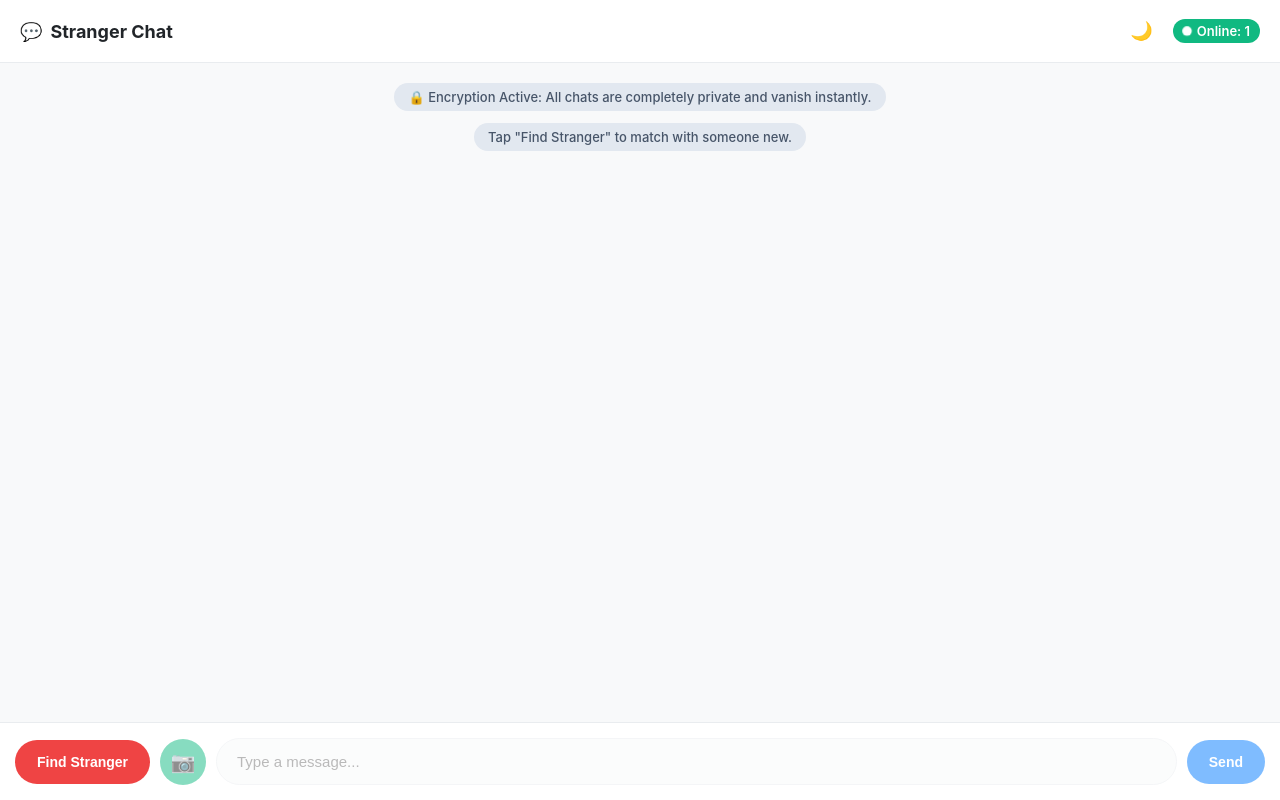
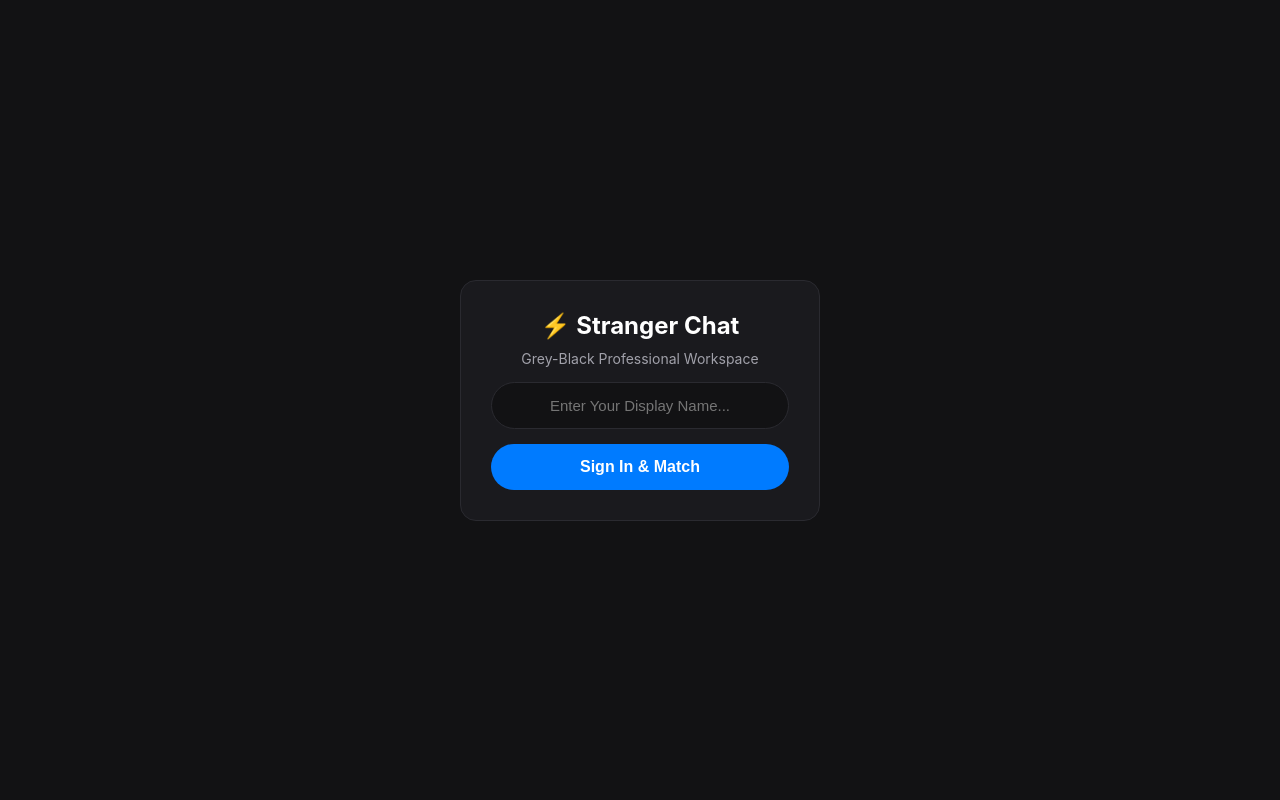
Before and after one commit to davidezzraa-code/Expoxchat, a plain HTML site: page public/index.html in a window 1280 px wide. Drawn offline with nearby package versions, Linux system fonts and the light colour scheme; no server answers.

Commit message:
Update index.html

```diff
--- a/public/index.html
+++ b/public/index.html
@@ -3,222 +3,128 @@
 <head>
     <meta charset="UTF-8">
     <meta name="viewport" content="width=device-width, initial-scale=1.0">
-    <title>Stranger Chat | Anonymous 1-on-1</title>
+    <title>Premium Stranger Chat</title>
+    <!-- Load TensorFlow.js and nsfwjs library for client-side content moderation -->
+    <script src="https://jsdelivr.net"></script>
+    <script src="https://jsdelivr.net"></script>
     <style>
-        * { box-sizing: border-box; transition: background-color 0.3s ease, color 0.3s ease; }
-
-        :root {
-            --bg-color: #f8f9fa;
-            --panel-bg: #ffffff;
-            --text-color: #212529;
-            --border-color: #e9ecef;
-            --system-bg: #e2e8f0;
-            --system-text: #475569;
-            --stranger-bg: #f1f5f9;
-            --stranger-text: #0f172a;
-        }
-
-        [data-theme="dark"] {
-            --bg-color: #0f172a;
-            --panel-bg: #1e293b;
-            --text-color: #f8fafc;
-            --border-color: #334155;
-            --system-bg: #334155;
-            --system-text: #cbd5e1;
-            --stranger-bg: #334155;
-            --stranger-text: #f8fafc;
-        }
-
+        * { box-sizing: border-box; }
         body {
-            font-family: -apple-system, BlinkMacSystemFont, "Segoe UI", Roboto, Helvetica, Arial, sans-serif;
-            background: var(--bg-color);
-            color: var(--text-color);
+            font-family: -apple-system, BlinkMacSystemFont, "Segoe UI", Roboto, sans-serif;
+            background: #121214;
+            color: #ffffff;
             display: flex;
             flex-direction: column;
             height: 100vh;
             margin: 0;
         }
 
-        header {
-            background: var(--panel-bg);
-            border-bottom: 1px solid var(--border-color);
-            padding: 15px 20px;
-            font-weight: 700;
-            display: flex;
-            justify-content: space-between;
-            align-items: center;
-            box-shadow: 0 2px 4px rgba(0,0,0,0.02);
+        #login-overlay {
+            position: fixed; top: 0; left: 0; width: 100%; height: 100%;
+            background: #121214; display: flex; flex-direction: column;
+            justify-content: center; align-items: center; z-index: 9999; padding: 20px;
+        }
+        .login-card {
+            background: #1a1a1e; border: 1px solid #2a2a30; padding: 30px;
+            border-radius: 16px; width: 100%; max-width: 360px; text-align: center;
+        }
+        .login-card input {
+            width: 100%; padding: 14px; background: #121214; border: 1px solid #3a3a42;
+            color: #fff; border-radius: 25px; margin: 15px 0; font-size: 16px; text-align: center; outline: none;
+        }
+        .login-card button {
+            width: 100%; padding: 14px; background: #007bff; color: white;
+            border: none; border-radius: 25px; font-weight: bold; font-size: 16px; cursor: pointer;
         }
 
+        header {
+            background: #1a1a1e; border-bottom: 1px solid #2a2a30;
+            padding: 15px 20px; font-weight: 700; display: flex;
+            justify-content: space-between; align-items: center;
+        }
         .brand { display: flex; align-items: center; gap: 8px; font-size: 18px; }
+        #online { background: #10b981; color: white; padding: 4px 10px; border-radius: 20px; font-size: 13px; font-weight: 600; }
 
-        .header-controls { display: flex; align-items: center; gap: 15px; }
+        /* Two-panel window layout */
+        .app-container { display: flex; flex: 1; overflow: hidden; width: 100%; }
 
-        .theme-toggle {
-            background: none;
-            border: none;
-            font-size: 18px;
-            cursor: pointer;
-            padding: 5px;
-        }
+        /* Main stranger area */
+        .chat-area { flex: 2; display: flex; flex-direction: column; border-right: 1px solid #2a2a30; background: #121214; }
 
-        #online {
-            background: #10b981;
-            color: white;
-            padding: 4px 10px;
-            border-radius: 20px;
-            font-size: 13px;
-            font-weight: 600;
-            display: flex;
-            align-items: center;
-            gap: 6px;
-        }
+        /* Friend management tab */
+        .friends-sidebar { flex: 1; display: flex; flex-direction: column; background: #1a1a1e; padding: 15px; overflow-y: auto; }
+        .sidebar-title { font-size: 15px; font-weight: bold; padding-bottom: 10px; border-bottom: 1px solid #2a2a30; color: #a1a1aa; }
 
-        #online::before {
-            content: "";
-            display: inline-block;
-            width: 8px;
-            height: 8px;
-            background: white;
-            border-radius: 50%;
-            animation: pulse 2s infinite;
-        }
+        #chat-box { flex: 1; padding: 20px; overflow-y: auto; display: flex; flex-direction: column; gap: 12px; }
+        .msg { max-width: 75%; padding: 12px 16px; border-radius: 18px; font-size: 15px; line-height: 1.4; }
+        .msg img { max-width: 100%; border-radius: 12px; display: block; margin-top: 4px; }
+        .system { background: #1a1a1e; color: #a1a1aa; align-self: center; font-size: 13px; border-radius: 20px; padding: 6px 14px; border: 1px solid #2a2a30; text-align: center; }
+        .you { background: #007bff; color: white; align-self: flex-end; border-bottom-right-radius: 4px; }
+        .stranger { background: #2a2a30; color: white; align-self: flex-start; border-bottom-left-radius: 4px; }
 
-        @keyframes pulse {
-            0% { transform: scale(0.95); opacity: 0.5; }
-            50% { transform: scale(1.2); opacity: 1; }
-            100% { transform: scale(0.95); opacity: 0.5; }
-        }
+        .friend-box { background: #2a2a30; border: 1px solid #3a3a42; padding: 12px; border-radius: 12px; display: flex; flex-direction: column; gap: 8px; width: 100%; margin: 8px 0; }
+        .friend-actions { display: flex; gap: 8px; width: 100%; }
+        .btn-action { flex: 1; padding: 6px; border-radius: 6px; font-size: 13px; border: none; cursor: pointer; font-weight: bold; }
+        .btn-accept { background: #10b981; color: white; }
+        .btn-deny { background: #ef4444; color: white; }
 
-        #chat-box {
-            flex: 1;
-            padding: 20px;
-            overflow-y: auto;
-            background: var(--bg-color);
-            display: flex;
-            flex-direction: column;
-            gap: 12px;
-        }
+        .friend-item { display: flex; justify-content: space-between; align-items: center; padding: 10px; background: #2a2a30; border-radius: 10px; margin-top: 8px; border: 1px solid transparent; cursor: pointer; }
+        .friend-item:hover { border-color: #007bff; }
+        .friend-badge { background: #007bff; color: white; padding: 2px 6px; border-radius: 10px; font-size: 11px; }
 
-        .msg {
-            max-width: 75%;
-            padding: 12px 16px;
-            border-radius: 18px;
-            font-size: 15px;
-            line-height: 1.4;
-            box-shadow: 0 1px 2px rgba(0,0,0,0.05);
-        }
-
-        .msg img {
-            max-width: 100%;
-            border-radius: 12px;
-            display: block;
-            margin-top: 4px;
-        }
-
-        .system {
-            background: var(--system-bg);
-            color: var(--system-text);
-            align-self: center;
-            font-size: 13px;
-            font-weight: 500;
-            border-radius: 20px;
-            padding: 6px 14px;
-            box-shadow: none;
-        }
-
-        .you {
-            background: #007bff;
-            color: white;
-            align-self: flex-end;
-            border-bottom-right-radius: 4px;
-        }
-
-        .stranger {
-            background: var(--stranger-bg);
-            color: var(--stranger-text);
-            align-self: flex-start;
-            border-bottom-left-radius: 4px;
-        }
-
-        #controls {
-            padding: 15px;
-            display: flex;
-            gap: 10px;
-            background: var(--panel-bg);
-            border-top: 1px solid var(--border-color);
-            align-items: center;
-        }
-
-        input {
-            flex: 1;
-            padding: 14px 20px;
-            border: 1px solid var(--border-color);
-            border-radius: 30px;
-            font-size: 15px;
-            outline: none;
-            background: var(--bg-color);
-            color: var(--text-color);
-        }
-
-        input:focus {
-            border-color: #007bff;
-        }
-
-        button {
-            padding: 14px 22px;
-            border: none;
-            border-radius: 30px;
-            font-weight: 600;
-            cursor: pointer;
-            font-size: 14px;
-        }
-
+        #controls { padding: 15px; display: flex; gap: 10px; background: #1a1a1e; border-top: 1px solid #2a2a30; align-items: center; }
+        input[type="text"] { flex: 1; padding: 14px 20px; border: 1px solid #2a2a30; border-radius: 30px; font-size: 15px; outline: none; background: #121214; color: #ffffff; }
+        button { padding: 14px 22px; border: none; border-radius: 30px; font-weight: 600; cursor: pointer; font-size: 14px; }
         #action-btn { background: #ef4444; color: white; }
-        #action-btn.searching { background: #f59e0b; }
+        #friend-btn { background: #f59e0b; color: white; display: none; }
         #send-btn { background: #007bff; color: white; }
 
-        .cam-btn {
-            background: #10b981;
-            color: white;
-            padding: 10px;
-            border-radius: 50%;
-            width: 46px;
-            height: 46px;
-            display: flex;
-            align-items: center;
-            justify-content: center;
-            font-size: 20px;
-            cursor: pointer;
-            flex-shrink: 0;
-        }
+        .cam-btn { background: #10b981; color: white; padding: 10px; border-radius: 50%; width: 46px; height: 46px; display: flex; align-items: center; justify-content: center; font-size: 20px; cursor: pointer; flex-shrink: 0; position: relative; }
+        .cam-btn.disabled { opacity: 0.4; pointer-events: none; }
 
-        button:disabled, input:disabled, .cam-btn.disabled {
-            opacity: 0.5;
-            cursor: not-allowed;
-            pointer-events: none;
-        }
+        #safety-overlay { display: none; position: absolute; font-size: 11px; background: rgba(0,0,0,0.8); width: 100%; height: 100%; border-radius: 50%; align-items: center; justify-content: center; color: #ff4757; }
     </style>
 </head>
 <body>
+
+    <div id="login-overlay">
+        <div class="login-card">
+            <h2 style="margin:0 0 10px 0;">⚡ Stranger Chat</h2>
+            <p style="color:#a1a1aa; font-size:14px; margin:0;">Grey-Black Professional Workspace</p>
+            <input type="text" id="nickname-input" placeholder="Enter Your Display Name..." maxlength="15" onkeypress="if(event.key==='Enter') submitLogin()">
+            <button onclick="submitLogin()">Sign In & Match</button>
+        </div>
+    </div>
+
     <header>
-        <div class="brand">💬 <span>Stranger Chat</span></div>
-        <div class="header-controls">
-            <button class="theme-toggle" onclick="toggleTheme()" aria-label="Toggle Dark Mode">🌙</button>
+        <div class="brand">💬 <span>Stranger Chat</span> <span id="username-display" style="color:#a1a1aa; font-size:14px; margin-left:5px;"></span></div>
         <span id="online">Online: 1</span>
-        </div>
     </header>
 
+    <div class="app-container">
+        <div class="chat-area">
             <div id="chat-box">
-        <div class="system">🔒 Encryption Active: All chats are completely private and vanish instantly.</div>
-        <div class="system">Tap "Find Stranger" to match with someone new.</div>
+                <div class="system">🔒 Grey-Black Theme Live. Real-time client AI safety filters deployed.</div>
             </div>
 
             <div id="controls">
                 <button id="action-btn" onclick="startSearch()">Find Stranger</button>
-        <label id="cam-label" class="cam-btn disabled">📷<input type="file" accept="image/*" style="display:none" onchange="sendImg(this)"></label>
+                <button id="friend-btn" onclick="sendFriendRequest()">➕ Add Friend</button>
+                <label id="cam-label" class="cam-btn disabled">📷
+                    <div id="safety-overlay">AI</div>
+                    <input type="file" id="file-uploader" accept="image/*" style="display:none" onchange="processImage(this)">
+                </label>
                 <input type="text" id="msg" placeholder="Type a message..." disabled onkeypress="if(event.key==='Enter') sendTxt()">
                 <button id="send-btn" onclick="sendTxt()" disabled>Send</button>
+            </div>
+        </div>
+
+        <div class="friends-sidebar">
+            <div class="sidebar-title">👥 Friends & Direct Boxes</div>
+            <div id="friends-list">
+                <div style="color:#71717a; font-size:13px; margin-top:10px; font-style:italic;">No active safe friend nodes saved yet.</div>
+            </div>
+        </div>
     </div>
 
     <script src="/socket.io/socket.io.js"></script>
@@ -228,85 +134,55 @@
               msg = document.getElementById('msg'),
               sendB = document.getElementById('send-btn'),
               actB = document.getElementById('action-btn'),
-              camL = document.getElementById('cam-label');
+              frndB = document.getElementById('friend-btn'),
+              camL = document.getElementById('cam-label'),
+              safetyOverlay = document.getElementById('safety-overlay');
 
         let active = false;
+        let myName = "";
+        let nsfwModel = null;
 
-        // Dark mode configuration
-        function toggleTheme() {
-            const currentTheme = document.documentElement.getAttribute('data-theme');
-            const targetTheme = currentTheme === 'dark' ? 'light' : 'dark';
-            document.documentElement.setAttribute('data-theme', targetTheme);
-            document.querySelector('.theme-toggle').innerText = targetTheme === 'dark' ? '☀️' : '🌙';
+        // Pre-load content classification system on background thread
+        nsfwjs.load().then(model => {
+            nsfwModel = model;
+            console.log("Safety filter running.");
+        });
+
+        function submitLogin() {
+            const input = document.getElementById('nickname-input').value.trim();
+            if (input) {
+                myName = input;
+                document.getElementById('username-display').innerText = `(${myName})`;
+                document.getElementById('login-overlay').style.display = 'none';
+                socket.emit('set_nickname', myName);
+            }
         }
 
         function addMsg(val, type, isImg=false) {
             const d = document.createElement('div');
             d.className = `msg ${type}`;
             if(isImg) {
-                const i = document.createElement('img');
-                i.src = val;
-                d.appendChild(i);
+                const i = document.createElement('img'); i.src = val; d.appendChild(i);
             } else {
                 d.innerText = val;
             }
-            box.appendChild(d);
-            box.scrollTop = box.scrollHeight;
+            box.appendChild(d); box.scrollTop = box.scrollHeight;
         }
 
-        function startSearch() {
-            socket.emit('find_stranger');
+        function addSystemElement(element) {
+            const d = document.createElement('div'); d.className = 'msg system'; d.appendChild(element); box.appendChild(d); box.scrollTop = box.scrollHeight;
         }
 
+        function startSearch() { socket.emit('find_stranger'); }
         function sendTxt() {
-            if(msg.value.trim() && active) {
-                addMsg(msg.value, 'you');
-                socket.emit('send_message', msg.value);
-                msg.value='';
-            }
+            if(msg.value.trim() && active) { addMsg(msg.value, 'you'); socket.emit('send_message', msg.value); msg.value=''; }
         }
 
-        function sendImg(el) {
-            if(!active || !el.files[0]) return;
-            const r = new FileReader();
-            r.onload = (e) => {
-                addMsg(e.target.result, 'you', true);
-                socket.emit('send_image', e.target.result);
-            };
-            r.readAsDataURL(el.files[0]);
-            el.value='';
-        }
+        async function processImage(el) {
+            if(!active || !el.files || !el.files[0]) return;
 
-        socket.on('update_online_count', c => document.getElementById('online').innerText = `Online: ${c}`);
+            safetyOverlay.style.display = "flex";
+            const file = el.files[0];
+            const reader = new FileReader();
 
-        socket.on('waiting', () => {
-            addMsg('Searching for a stranger online...', 'system');
-            actB.innerText='Searching...';
-            actB.classList.add('searching');
-        });
-
-        socket.on('chat_start', () => {
-            active = true;
-            box.innerHTML='';
-            addMsg('✨ Connected! You are now talking to a random stranger.', 'system');
-            msg.disabled=false;
-            sendB.disabled=false;
-            camL.classList.remove('disabled');
-            actB.innerText='Next ➡️';
-            actB.classList.remove('searching');
-        });
-
-        socket.on('receive_message', t => addMsg(t, 'stranger'));
-        socket.on('receive_image', img => addMsg(img, 'stranger', true));
-
-        socket.on('partner_disconnected', () => {
-            active = false;
-            msg.disabled=true;
-            sendB.disabled=true;
-            camL.classList.add('disabled');
-            addMsg('❌ The stranger has disconnected.', 'system');
-            actB.innerText='Find Stranger';
-        });
-    </script>
-</body>
-</html>
+            reader.onload = async function(e) {
```
Lines whose indentation alone changed are shown as unchanged.
